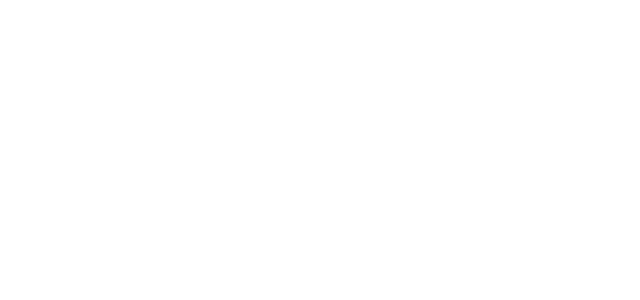
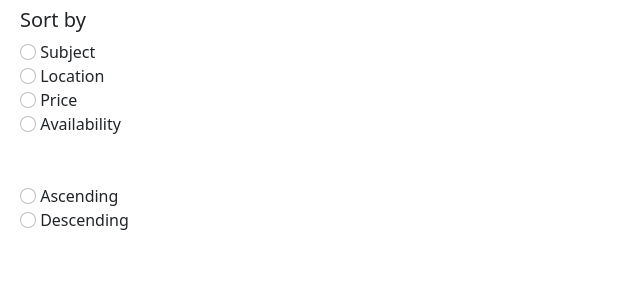
Before and after one commit to Singhahluwalia1/shopping-app, a Vue app: page / in a window 1280 px wide. Shown: the top 300 px of the page, without its empty margins (0-640 px from the left). Built offline with nearby package versions, Linux system fonts and the light colour scheme.

Commit message:
Add sort menu

```diff
--- a/src/App.vue
+++ b/src/App.vue
@@ -1,6 +1,37 @@
 <template>
 
     <div class="row m-2">
+        <div class="col-sm-2">
+            <div class="row">
+                <h5>Sort by</h5>
+                <label class="form-check-label">
+                    <input class="form-check-input" type="radio" name="sort-by" v-model="sortby" value="subject" />
+                    Subject
+                </label>
+                <label class="form-check-label">
+                    <input class="form-check-input" type="radio" name="sort-by" v-model="sortby" value="location" />
+                    Location
+                </label>
+                <label class="form-check-label">
+                    <input class="form-check-input" type="radio" name="sort-by" v-model="sortby" value="price" />
+                    Price
+                </label>
+                <label class="form-check-label">
+                    <input class="form-check-input" type="radio" name="sort-by" v-model="sortby" value="spaces" />
+                    Availability
+                </label>
+            </div>
+            <div class="row mt-5">
+                <label class="form-check-label">
+                    <input class="form-check-input" type="radio" name="order" v-model="orderby" value="asc" />
+                    Ascending
+                </label>
+                <label class="form-check-label">
+                    <input class="form-check-input" type="radio" name="order" v-model="orderby" value="desc" />
+                    Descending
+                </label>
+            </div>
+        </div>
         <div class="col">
          </div>
     </div>
```
